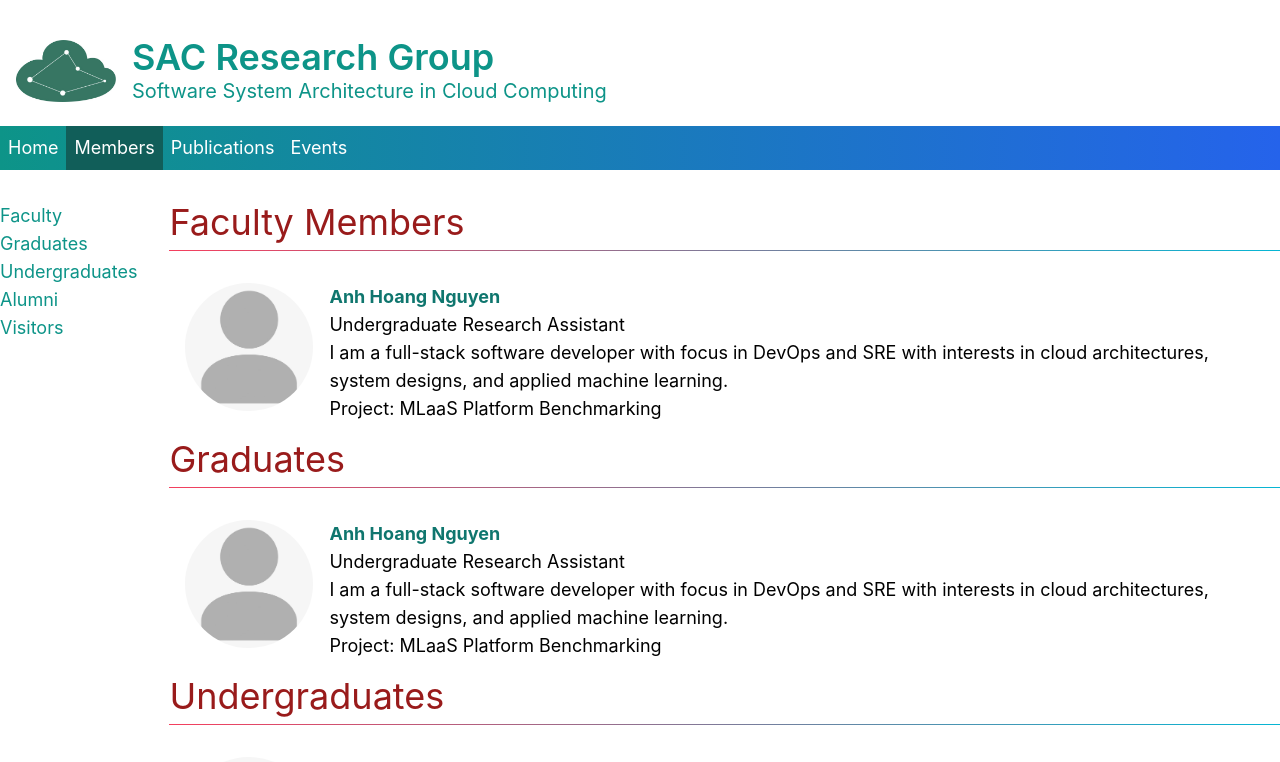
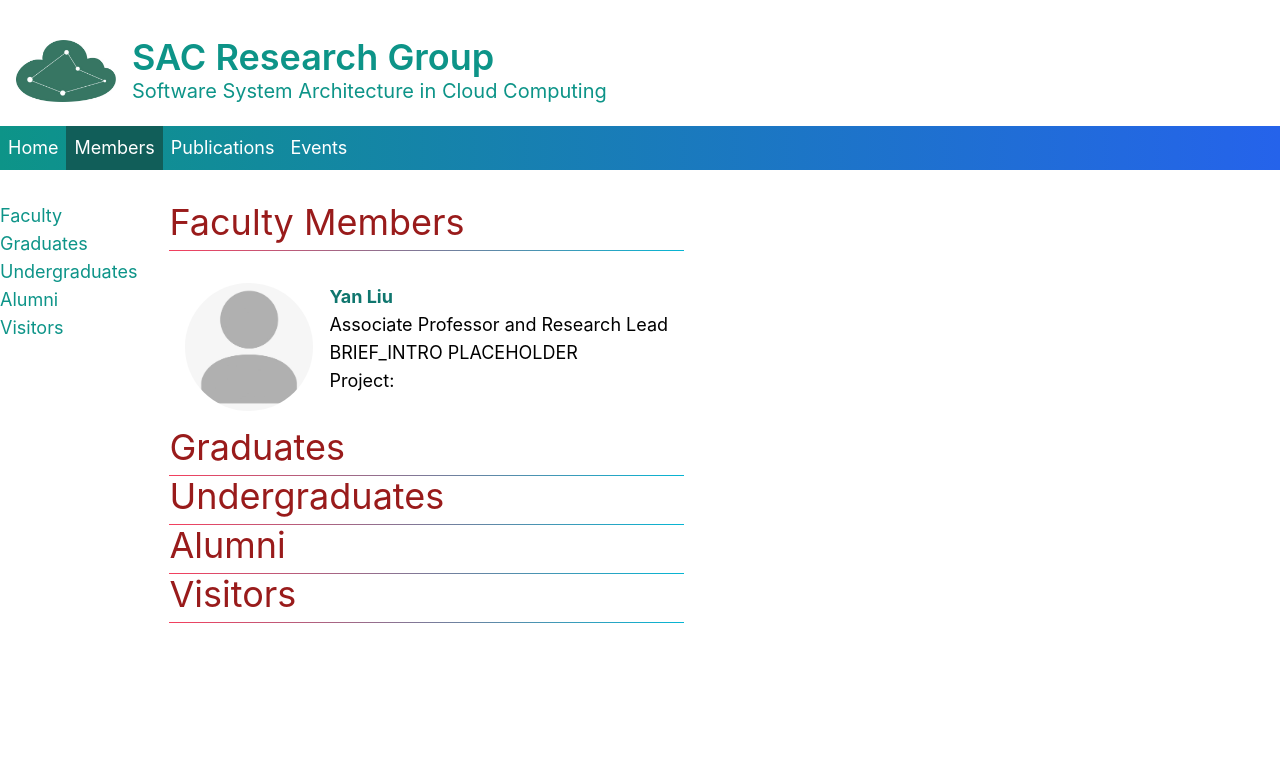
Before and after one commit to sac-research/homepage, a Next.js app: page /members in a window 1280 px wide. Shown: the top 762 px of the page. Built offline with nearby package versions, Linux system fonts and the light colour scheme.

Commit message:
dict obj to obj literals, better type explicits

```diff
--- a/data/members.js
+++ b/data/members.js
@@ -1,6 +1,7 @@
 /**
  *
  * @param {int} key 1
+ * @param {string} honorific
  * @param {string} firstName Anh
  * @param {string} midName Hoang
  * @param {string} lastName Nguyen
@@ -11,25 +12,27 @@
  * @param {string} homepage https://hoanganh.dev
  * @param {string} scholarPage (optional) empty string by default
  * @param {string} type faculty | graduate | undergraduate | visitor
- * @param {string} photo faculty | graduate | undergraduate | visitor
+ * @param {string} photo <name>.fileType
  * @returns {memberObject} Member object with all the above attributes
  */
-function createMember(
+function createMember({
     key = 0,
+    honorific = "",
     firstName,
     midName = "",
     lastName,
     role,
-    brief_intro,
+    brief_intro = "BRIEF_INTRO PLACEHOLDER",
     project,
     social,
     homepage = "",
     scholarPage = "",
     type,
-    photo = "placeholder.jpg"
-) {
+    photo = "placeholder.jpg",
+} = {}) {
     return {
         key,
+        honorific,
         firstName,
         midName,
         lastName,
@@ -45,33 +48,20 @@ function createMember(
 }
 
 export const members = [
+    createMember({
+        key: "",
+        honorific: "Dr.",
+        firstName: "Yan",
+        midName: "",
+        lastName: "Liu",
+        role: "Associate Professor and Research Lead",
+
+        homepage: "https://users.encs.concordia.ca/~liu",
+
+        type: "faculty",
+    }),
     createMember(
         "",
-        "Anh",
-        "Hoang",
-        "Nguyen",
-        "Undergraduate Research Assistant",
-        "I am a full-stack software developer with focus in DevOps and SRE with interests in cloud architectures, system designs, and applied machine learning.",
-        "MLaaS Platform Benchmarking",
-        "https://linkedin.com/in/aaanh",
-        "https://hoanganh.dev",
-        "",
-        "alumni"
-    ),
-    createMember(
-        "",
-        "Anh",
-        "Hoang",
-        "Nguyen",
-        "Undergraduate Research Assistant",
-        "I am a full-stack software developer with focus in DevOps and SRE with interests in cloud architectures, system designs, and applied machine learning.",
-        "MLaaS Platform Benchmarking",
-        "https://linkedin.com/in/aaanh",
-        "https://hoanganh.dev",
-        "",
-        "graduate"
-    ),
-    createMember(
         "",
         "Anh",
         "Hoang",
@@ -84,32 +74,6 @@ export const members = [
         "",
         "undergraduate"
     ),
-    createMember(
-        "",
-        "Anh",
-        "Hoang",
-        "Nguyen",
-        "Undergraduate Research Assistant",
-        "I am a full-stack software developer with focus in DevOps and SRE with interests in cloud architectures, system designs, and applied machine learning.",
-        "MLaaS Platform Benchmarking",
-        "https://linkedin.com/in/aaanh",
-        "https://hoanganh.dev",
-        "",
-        "faculty"
-    ),
-    createMember(
-        "",
-        "Anh",
-        "Hoang",
-        "Nguyen",
-        "Undergraduate Research Assistant",
-        "I am a full-stack software developer with focus in DevOps and SRE with interests in cloud architectures, system designs, and applied machine learning.",
-        "MLaaS Platform Benchmarking",
-        "https://linkedin.com/in/aaanh",
-        "https://hoanganh.dev",
-        "",
-        "visitor"
-    ),
 ];
 
 export default function dataMembers() {
--- a/encs-host/index.html
+++ b/encs-host/index.html
@@ -8,7 +8,7 @@
     </head>
     <body style="overflow: hidden; padding: 0; margin: 0">
         <iframe
-            src="https://hoanganh.dev"
+            src="https://sac-home.vercel.app/"
             style="
                 height: 100vh;
                 width: 100vw;
--- a/pages/api/hello.js
+++ /dev/null
@@ -1,5 +0,0 @@
-// Next.js API route support: https://nextjs.org/docs/api-routes/introduction
-
-export default function handler(req, res) {
-  res.status(200).json({ name: 'John Doe' })
-}
--- a/pages/members.js
+++ b/pages/members.js
@@ -39,7 +39,7 @@ export default function Members() {
                     {members.map((member, index) =>
                         member.type === "faculty" ? (
                             <div
-                                className="text-black flex justify-between mt-4 w-full p-4"
+                                className="text-black flex justify-start mt-4 w-full p-4"
                                 key={index}
                             >
                                 <div
```
